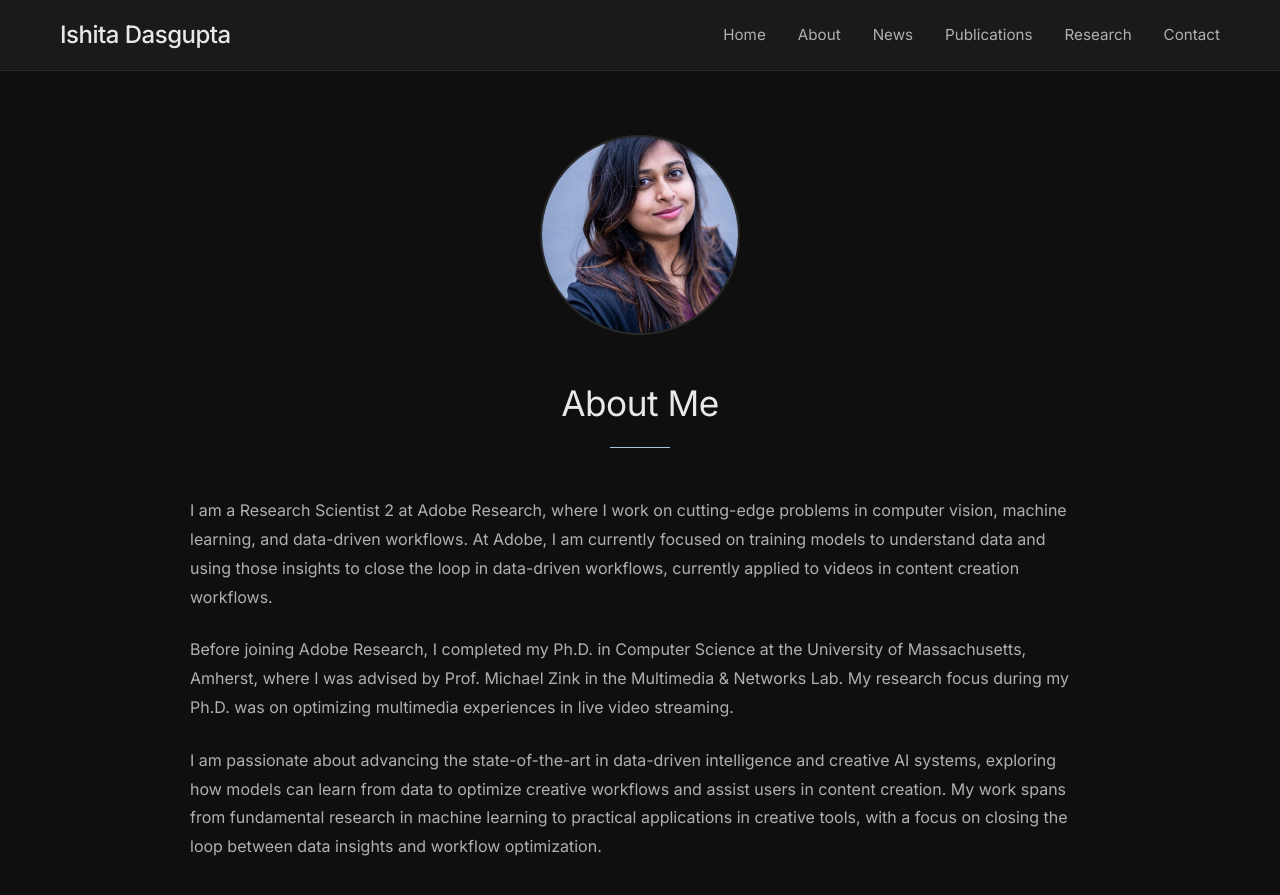
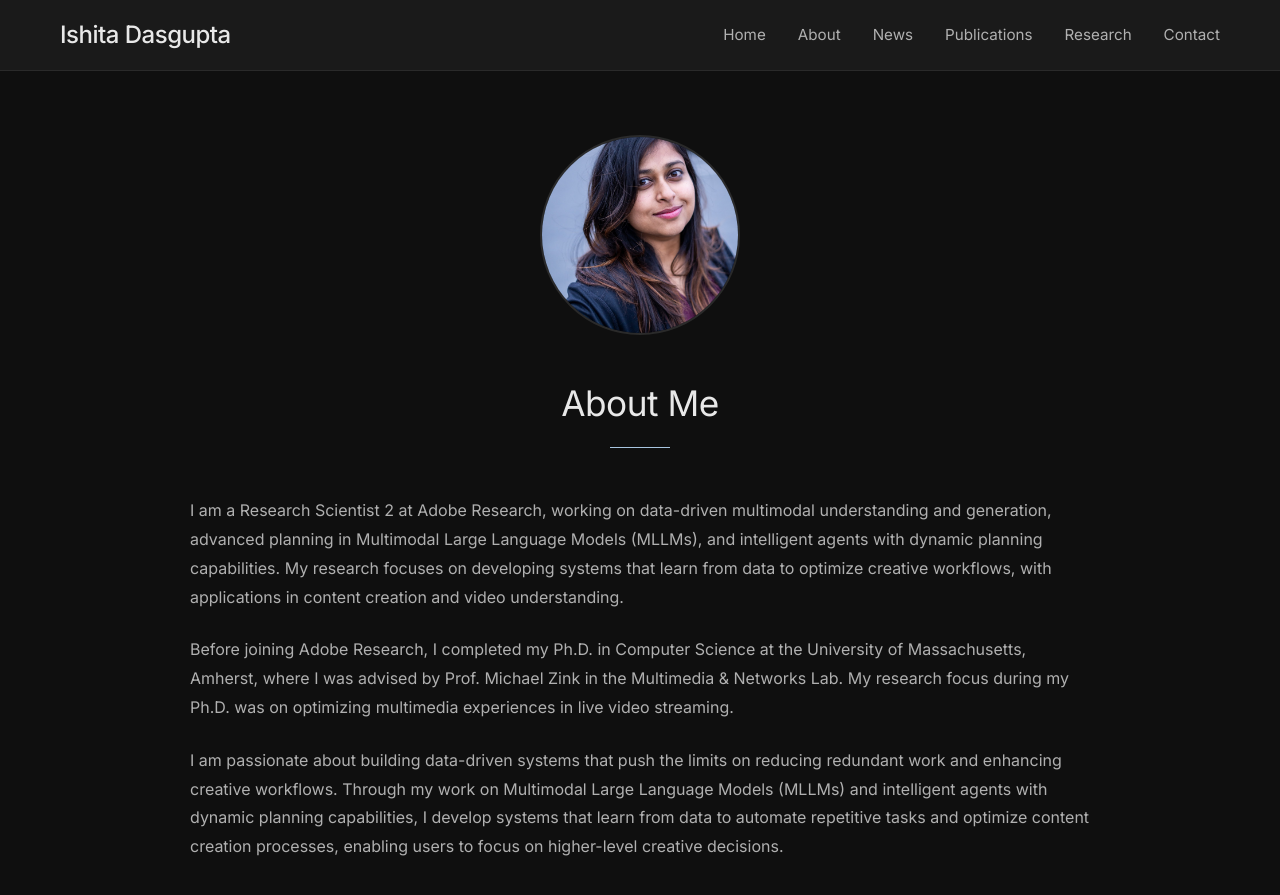
Before and after one commit to ISHITADG/ishitadg.github.io, a Jekyll site: the page built from about.md, in a window 1280 px wide and 900 px high. Shown: the top 895 px of the window. Built offline with Jekyll 4.4.1, drawn with Linux system fonts in a browser that asks for light colours; a style sheet for code colours, icons or effects is not loaded.

Commit message:
Update bio: emphasize building data-driven systems that reduce redundant work and enhance workflows, highlight MLLMs and agents

```diff
--- a/about.md
+++ b/about.md
@@ -18,7 +18,7 @@ permalink: /about/
 
     <div class="bio-section" style="margin-bottom: 3rem;">
       <p style="font-size: 1rem; margin-bottom: 1.5rem; line-height: 1.8; color: #b0b0b0;">
-        I am a Research Scientist 2 at Adobe Research, where I work on cutting-edge problems in computer vision, machine learning, and data-driven workflows. At Adobe, I am currently focused on training models to understand data and using those insights to close the loop in data-driven workflows, currently applied to videos in content creation workflows.
+        I am a Research Scientist 2 at Adobe Research, working on data-driven multimodal understanding and generation, advanced planning in Multimodal Large Language Models (MLLMs), and intelligent agents with dynamic planning capabilities. My research focuses on developing systems that learn from data to optimize creative workflows, with applications in content creation and video understanding.
       </p>
 
       <p style="font-size: 1rem; margin-bottom: 1.5rem; line-height: 1.8; color: #b0b0b0;">
@@ -26,7 +26,7 @@ permalink: /about/
       </p>
 
       <p style="font-size: 1rem; margin-bottom: 1.5rem; line-height: 1.8; color: #b0b0b0;">
-        I am passionate about advancing the state-of-the-art in data-driven intelligence and creative AI systems, exploring how models can learn from data to optimize creative workflows and assist users in content creation. My work spans from fundamental research in machine learning to practical applications in creative tools, with a focus on closing the loop between data insights and workflow optimization.
+        I am passionate about building data-driven systems that push the limits on reducing redundant work and enhancing creative workflows. Through my work on Multimodal Large Language Models (MLLMs) and intelligent agents with dynamic planning capabilities, I develop systems that learn from data to automate repetitive tasks and optimize content creation processes, enabling users to focus on higher-level creative decisions.
       </p>
     </div>
 
```
